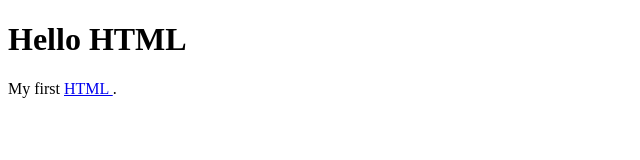
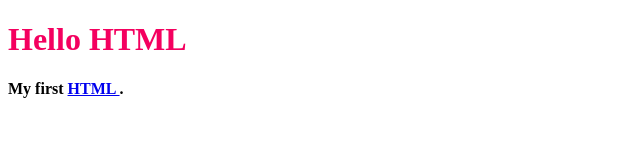
Before and after one commit to heidayo/http-server-exercise-, a plain HTML site: page index.html in a window 1280 px wide. Shown: the whole page, without its empty margins (0-640 px from the left). Drawn offline with Linux system fonts and the light colour scheme.

Commit message:
index css

```diff
--- a/index.html
+++ b/index.html
@@ -1,6 +1,10 @@
 <!DOCTYPE html>
 <html lang="en">
   <head>
+	  <style type="text/css">
+      h1 { color: #f4005f; }
+      p { font-weight: bold; }
+    </style>
     <title>HTML</title>
   </head>
   <body>
```
